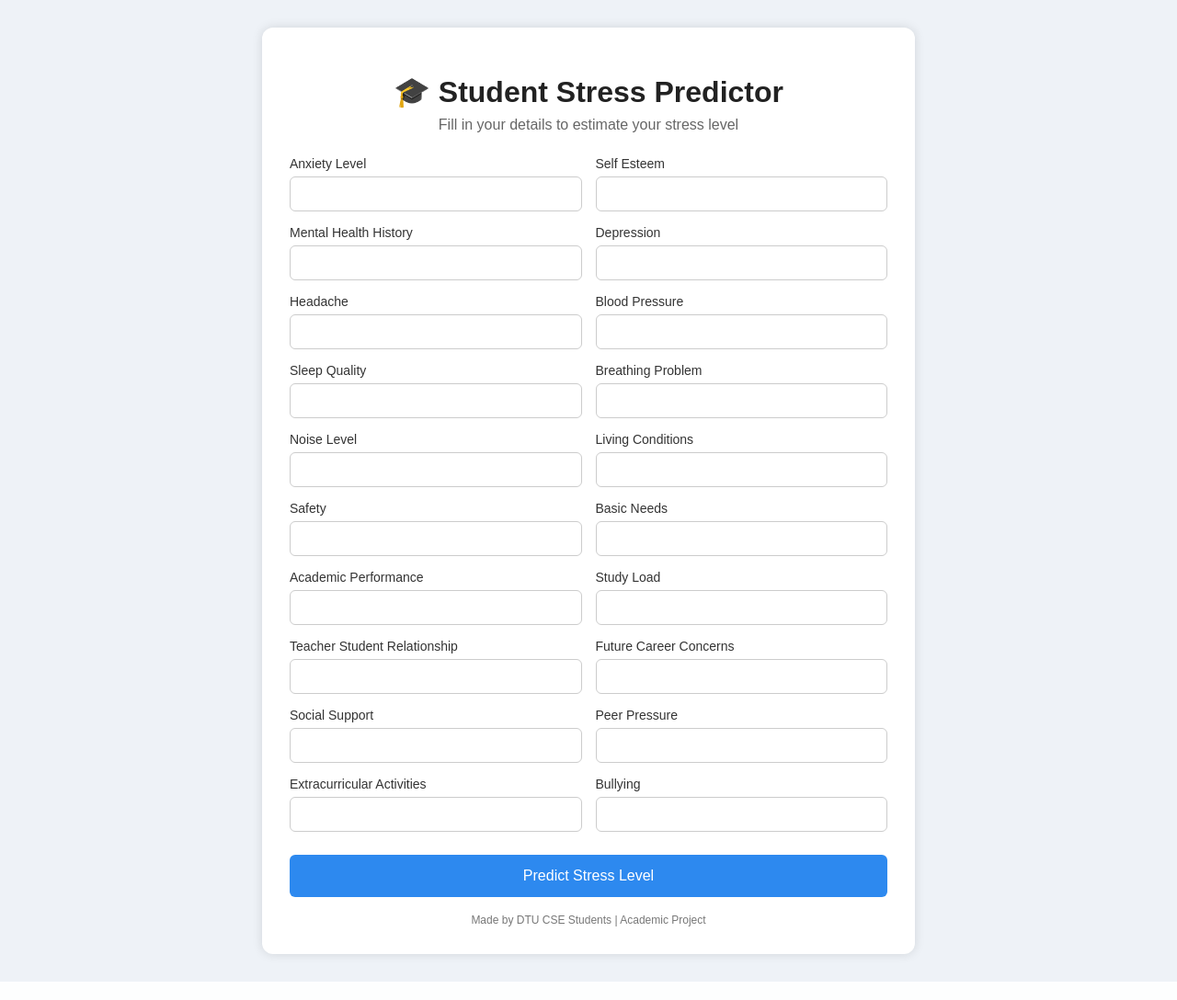
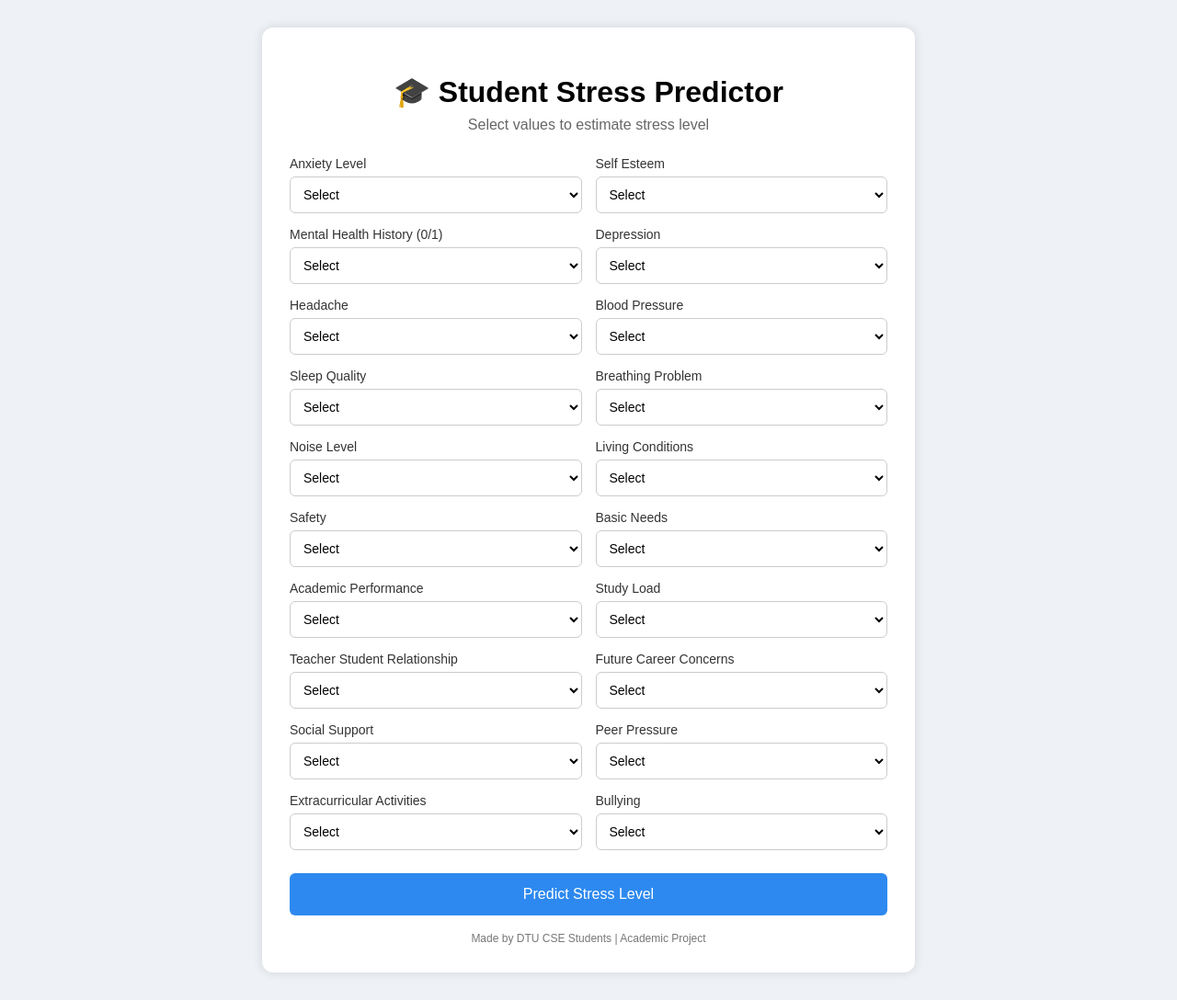
Before and after one commit to harshitofficial7299-crypto/student-stress-project, a Flask app: page / in a window 1280 px wide. Shown: the whole page at 92% size. Run offline with Flask 3, Linux system fonts and the light colour scheme; parts of the project's set-up code (start-up, migrations or seed data) failed here and were passed over.

Commit message:
index.html

```diff
--- a/templates/index.html
+++ b/templates/index.html
@@ -26,7 +26,6 @@ body{
 h1{
     text-align:center;
     margin-bottom:8px;
-    color:#222;
 }
 
 .sub{
@@ -52,16 +51,12 @@ label{
     color:#333;
 }
 
-input{
+select{
     padding:10px;
     border:1px solid #ccc;
     border-radius:6px;
     font-size:14px;
-}
-
-input:focus{
-    outline:none;
-    border-color:#2d89ef;
+    background:white;
 }
 
 button{
@@ -111,110 +106,132 @@ grid-template-columns:1fr;
 <div class="container">
 
 <h1>🎓 Student Stress Predictor</h1>
-<div class="sub">Fill in your details to estimate your stress level</div>
+<div class="sub">Select values to estimate stress level</div>
 
 <form action="/predict" method="post">
 
 <div class="grid">
 
+<!-- Helper dropdown options -->
+{% macro dropdown(name) %}
+<select name="{{name}}" required>
+<option value="">Select</option>
+<option value="0">0 (Very Low)</option>
+<option value="1">1</option>
+<option value="2">2</option>
+<option value="3">3</option>
+<option value="4">4</option>
+<option value="5">5 (Medium)</option>
+<option value="6">6</option>
+<option value="7">7</option>
+<option value="8">8</option>
+<option value="9">9</option>
+<option value="10">10 (Very High)</option>
+</select>
+{% endmacro %}
+
 <div class="field">
 <label>Anxiety Level</label>
-<input type="number" name="anxiety_level" min="0" max="10" required>
+{{ dropdown('anxiety_level') }}
 </div>
 
 <div class="field">
 <label>Self Esteem</label>
-<input type="number" name="self_esteem" min="0" max="10" required>
+{{ dropdown('self_esteem') }}
 </div>
 
 <div class="field">
-<label>Mental Health History</label>
-<input type="number" name="mental_health_history" min="0" max="1" required>
+<label>Mental Health History (0/1)</label>
+<select name="mental_health_history" required>
+<option value="">Select</option>
+<option value="0">No (0)</option>
+<option value="1">Yes (1)</option>
+</select>
 </div>
 
 <div class="field">
 <label>Depression</label>
-<input type="number" name="depression" min="0" max="10" required>
+{{ dropdown('depression') }}
 </div>
 
 <div class="field">
 <label>Headache</label>
-<input type="number" name="headache" min="0" max="10" required>
+{{ dropdown('headache') }}
 </div>
 
 <div class="field">
 <label>Blood Pressure</label>
-<input type="number" name="blood_pressure" min="0" max="10" required>
+{{ dropdown('blood_pressure') }}
 </div>
 
 <div class="field">
 <label>Sleep Quality</label>
-<input type="number" name="sleep_quality" min="0" max="10" required>
+{{ dropdown('sleep_quality') }}
 </div>
 
 <div class="field">
 <label>Breathing Problem</label>
-<input type="number" name="breathing_problem" min="0" max="10" required>
+{{ dropdown('breathing_problem') }}
 </div>
 
 <div class="field">
 <label>Noise Level</label>
-<input type="number" name="noise_level" min="0" max="10" required>
+{{ dropdown('noise_level') }}
 </div>
 
 <div class="field">
 <label>Living Conditions</label>
-<input type="number" name="living_conditions" min="0" max="10" required>
+{{ dropdown('living_conditions') }}
 </div>
 
 <div class="field">
 <label>Safety</label>
-<input type="number" name="safety" min="0" max="10" required>
+{{ dropdown('safety') }}
 </div>
 
 <div class="field">
 <label>Basic Needs</label>
-<input type="number" name="basic_needs" min="0" max="10" required>
+{{ dropdown('basic_needs') }}
 </div>
 
 <div class="field">
 <label>Academic Performance</label>
-<input type="number" name="academic_performance" min="0" max="10" required>
+{{ dropdown('academic_performance') }}
 </div>
 
 <div class="field">
 <label>Study Load</label>
-<input type="number" name="study_load" min="0" max="10" required>
+{{ dropdown('study_load') }}
 </div>
 
 <div class="field">
 <label>Teacher Student Relationship</label>
-<input type="number" name="teacher_student_relationship" min="0" max="10" required>
+{{ dropdown('teacher_student_relationship') }}
 </div>
 
 <div class="field">
 <label>Future Career Concerns</label>
-<input type="number" name="future_career_concerns" min="0" max="10" required>
+{{ dropdown('future_career_concerns') }}
 </div>
 
 <div class="field">
 <label>Social Support</label>
-<input type="number" name="social_support" min="0" max="10" required>
+{{ dropdown('social_support') }}
 </div>
 
 <div class="field">
 <label>Peer Pressure</label>
-<input type="number" name="peer_pressure" min="0" max="10" required>
+{{ dropdown('peer_pressure') }}
 </div>
 
 <div class="field">
 <label>Extracurricular Activities</label>
-<input type="number" name="extracurricular_activities" min="0" max="10" required>
+{{ dropdown('extracurricular_activities') }}
 </div>
 
 <div class="field">
 <label>Bullying</label>
-<input type="number" name="bullying" min="0" max="10" required>
+{{ dropdown('bullying') }}
 </div>
 
 </div>
```
